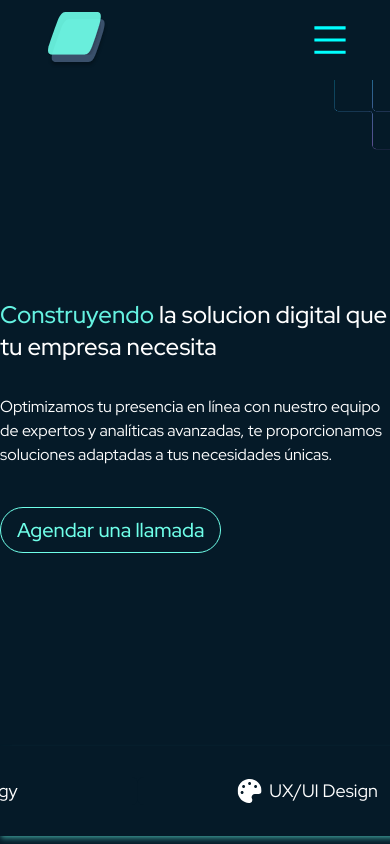
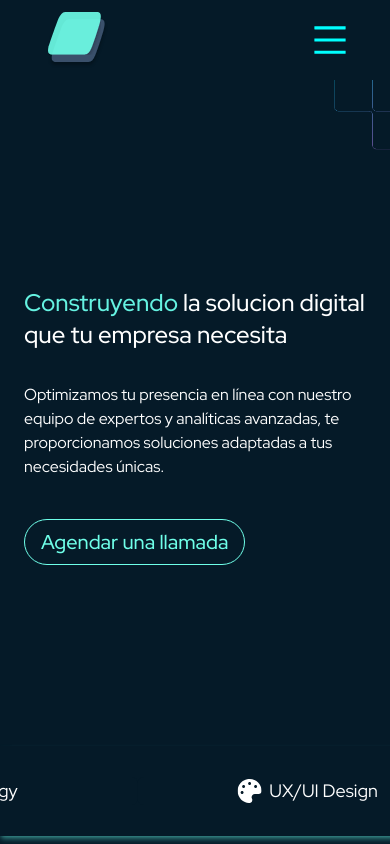
Before and after one commit to Devink-Solutions/devink, a Next.js app: page /es in a window 390 px wide. Shown: the top 844 px of the page. Built offline with nearby package versions, Linux system fonts and the light colour scheme; no server answers.

Commit message:
feat: hero fix

```diff
--- a/components/Hero.js
+++ b/components/Hero.js
@@ -8,8 +8,8 @@ const Hero = () => {
   const h = useTranslations('Hero')
 
   return (
-    <header className="relative z-20 flex h-[82vh] w-full bg-bg-dark">
-      <section className="relative mx-auto flex w-full max-w-[1440px] items-center justify-between">
+    <header className="relative z-20  flex h-[82vh] w-full bg-bg-dark">
+      <section className="relative mx-auto flex w-full max-w-[1440px] items-center justify-between px-6 sm:px-0">
         <div className="mx-auto flex w-[400px] flex-col justify-center  gap-8 text-left  md:ml-10 md:mr-0 md:w-[50%] ">
           <h1 className=" text-2xl font-medium text-white md:text-3xl xl:text-5xl">
             <span className="text-cyan-bright">{h('special-word')}</span>
```
